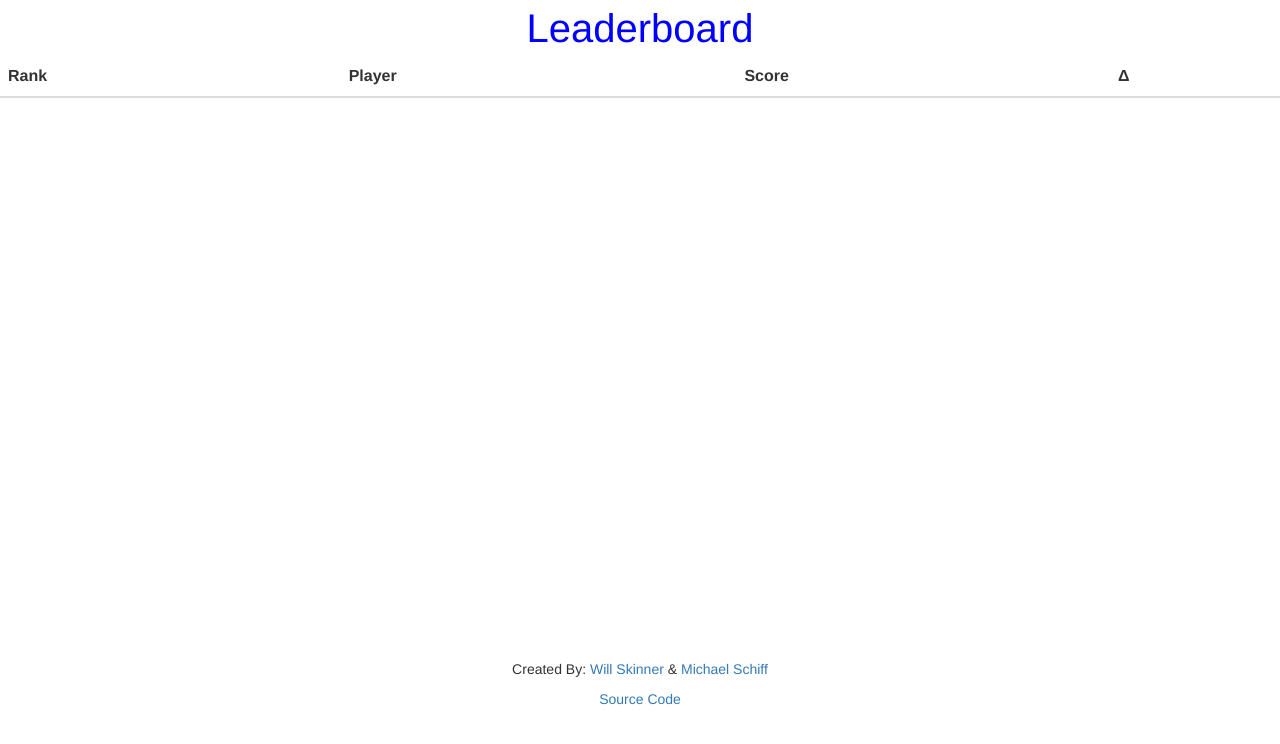
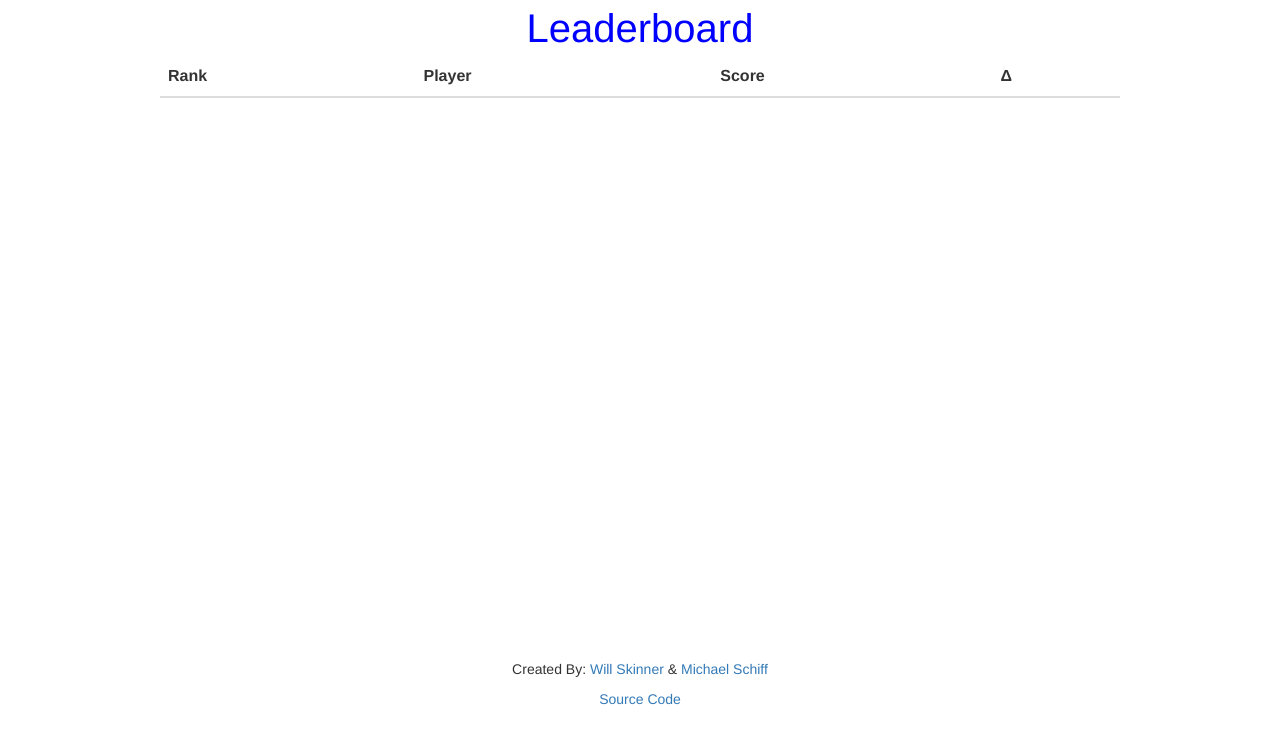
Before and after one commit to wskinner/foosrank, a plain HTML site: page foosrank/assets/home.html in a window 1280 px wide. Drawn offline with nearby package versions, Linux system fonts and the light colour scheme.

Commit message:
css changes

```diff
--- a/foosrank/assets/home.html
+++ b/foosrank/assets/home.html
@@ -53,7 +53,12 @@
         <style type="text/css">
             body { background-color: white; }
             #leaderboardLabel { text-align: center; color: blue; font-size: 40px; }
-			#leaderboard { text-align: center; color: navy; font-size: 20px; }
+            #leaderboardContainer {
+                font-size: 20px;
+                text-align:center;
+                margin: auto;
+                width: 75%;
+            }
             .table-hover tbody tr:hover td, .table-hover tbody tr:hover th {
                   background-color: #B8E2EF;
             }
@@ -77,7 +82,7 @@
     <body>
         <div id="leaderboardLabel">Leaderboard</div>
 				<div id="leaderboardContainer" ng-controller="leaderboardController">
-					<table style-"text-align:center" class="table table-striped table-hover">
+					<table id="leaderboard" class="table table-hover">
 						<thead>
 										<th>Rank</th>
 										<th>Player</th>
```
